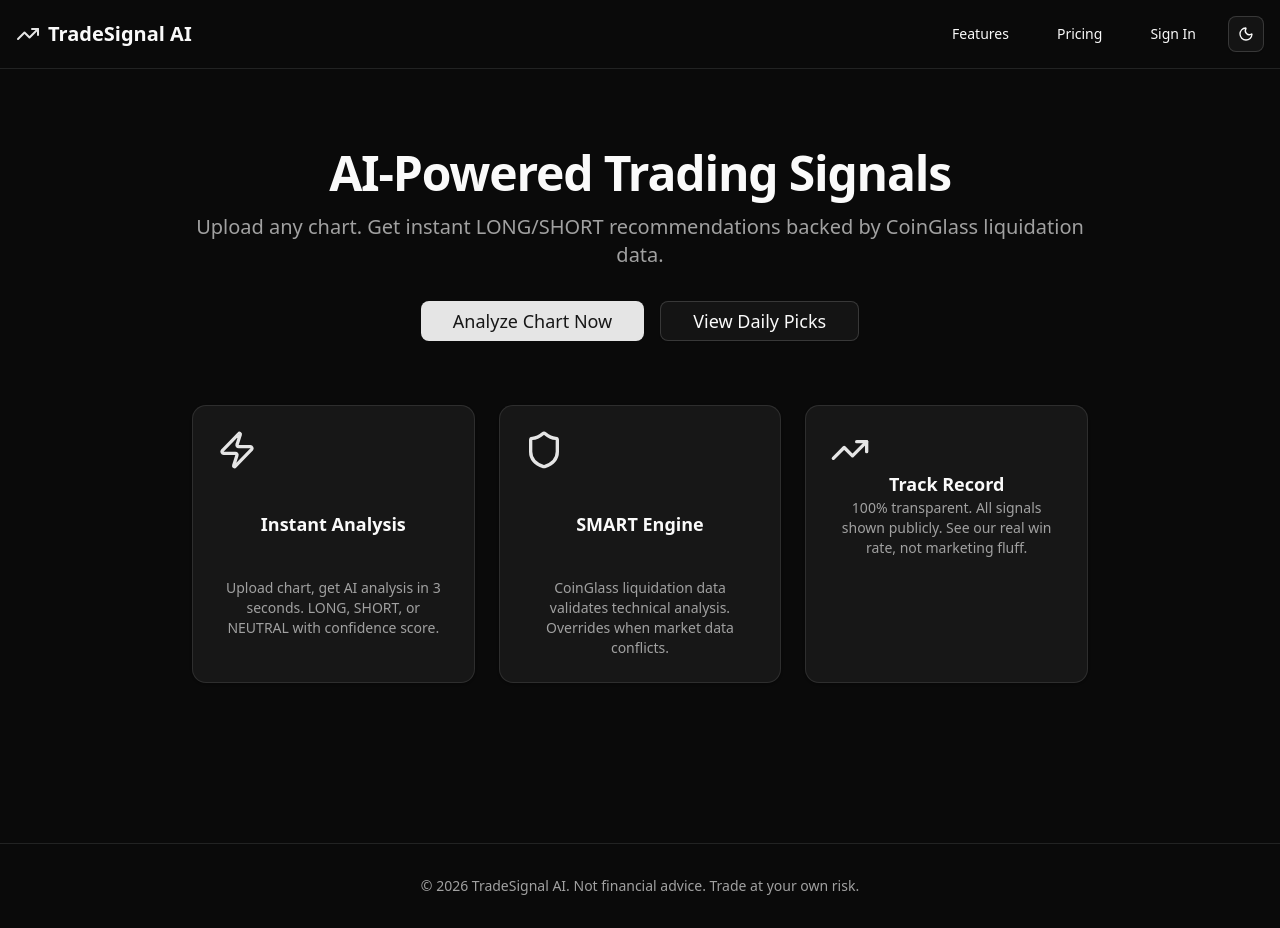
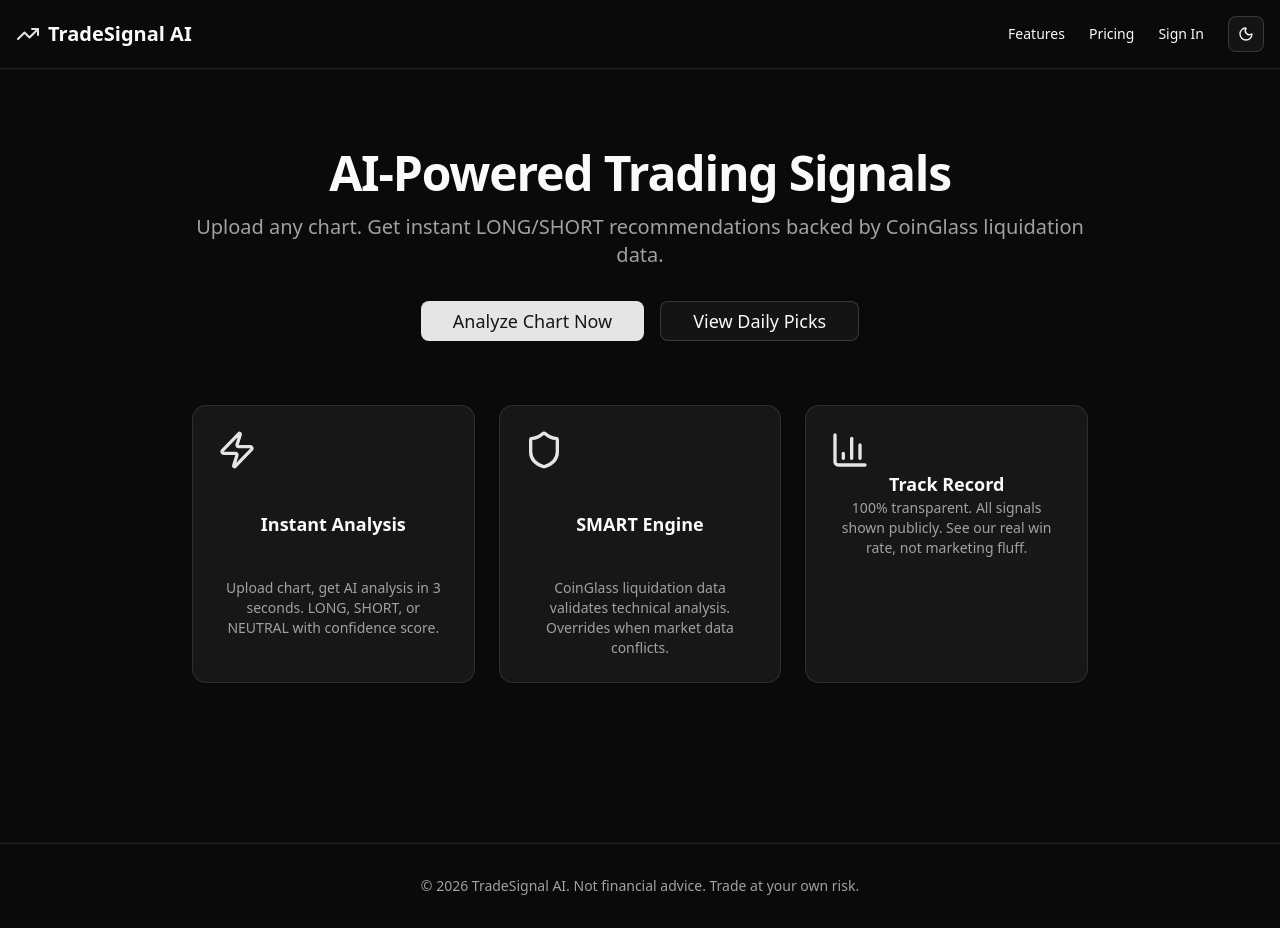
Before and after one commit to DanySCC/tradesignal-web, a Next.js app: page / in a window 1280 px wide. Built offline with nearby package versions, Linux system fonts and the light colour scheme.

Commit message:
Improve navigation alignment
- Create shared Navigation component for consistent styling
- Replace Button components with clean Link components
- Better vertical alignment with text-sm and consistent spacing
- gap-6 for better visual spacing between nav items
- Cleaner, more professional look

```diff
--- a/src/app/page.tsx
+++ b/src/app/page.tsx
@@ -1,33 +1,13 @@
-import { ThemeToggle } from "@/components/theme-toggle";
+import { Navigation } from "@/components/navigation";
 import { Button } from "@/components/ui/button";
 import { Card } from "@/components/ui/card";
-import { TrendingUp, Zap, Shield } from "lucide-react";
+import { Zap, Shield, BarChart3 } from "lucide-react";
 import Link from "next/link";
 
 export default function Home() {
   return (
     <div className="min-h-screen bg-background">
-      {/* Navigation */}
-      <nav className="border-b">
-        <div className="container mx-auto px-4 py-4 flex items-center justify-between">
-          <div className="flex items-center gap-2">
-            <TrendingUp className="h-6 w-6 text-primary" />
-            <span className="text-xl font-bold">TradeSignal AI</span>
-          </div>
-          <div className="flex items-center gap-4">
-            <Button variant="ghost" asChild>
-              <Link href="/analyze">Features</Link>
-            </Button>
-            <Button variant="ghost" asChild>
-              <Link href="/pricing">Pricing</Link>
-            </Button>
-            <Button variant="ghost" asChild>
-              <Link href="/auth/signin">Sign In</Link>
-            </Button>
-            <ThemeToggle />
-          </div>
-        </div>
-      </nav>
+      <Navigation />
 
       {/* Hero Section */}
       <section className="container mx-auto px-4 py-20">
@@ -70,7 +50,7 @@
 
             <Card className="p-6 space-y-4" asChild>
               <Link href="/track-record">
-                <TrendingUp className="h-10 w-10 text-primary" />
+                <BarChart3 className="h-10 w-10 text-primary" />
                 <h3 className="text-lg font-semibold">Track Record</h3>
                 <p className="text-sm text-muted-foreground">
                   100% transparent. All signals shown publicly. See our real win rate, not marketing fluff.
--- /dev/null
+++ b/src/components/navigation.tsx
@@ -0,0 +1,37 @@
+import Link from "next/link";
+import { TrendingUp } from "lucide-react";
+import { ThemeToggle } from "@/components/theme-toggle";
+
+export function Navigation() {
+  return (
+    <nav className="border-b">
+      <div className="container mx-auto px-4 py-4 flex items-center justify-between">
+        <Link href="/" className="flex items-center gap-2">
+          <TrendingUp className="h-6 w-6 text-primary" />
+          <span className="text-xl font-bold">TradeSignal AI</span>
+        </Link>
+        <div className="flex items-center gap-6">
+          <Link
+            href="/analyze"
+            className="text-sm font-medium hover:text-primary transition-colors"
+          >
+            Features
+          </Link>
+          <Link
+            href="/pricing"
+            className="text-sm font-medium hover:text-primary transition-colors"
+          >
+            Pricing
+          </Link>
+          <Link
+            href="/auth/signin"
+            className="text-sm font-medium hover:text-primary transition-colors"
+          >
+            Sign In
+          </Link>
+          <ThemeToggle />
+        </div>
+      </div>
+    </nav>
+  );
+}
```
